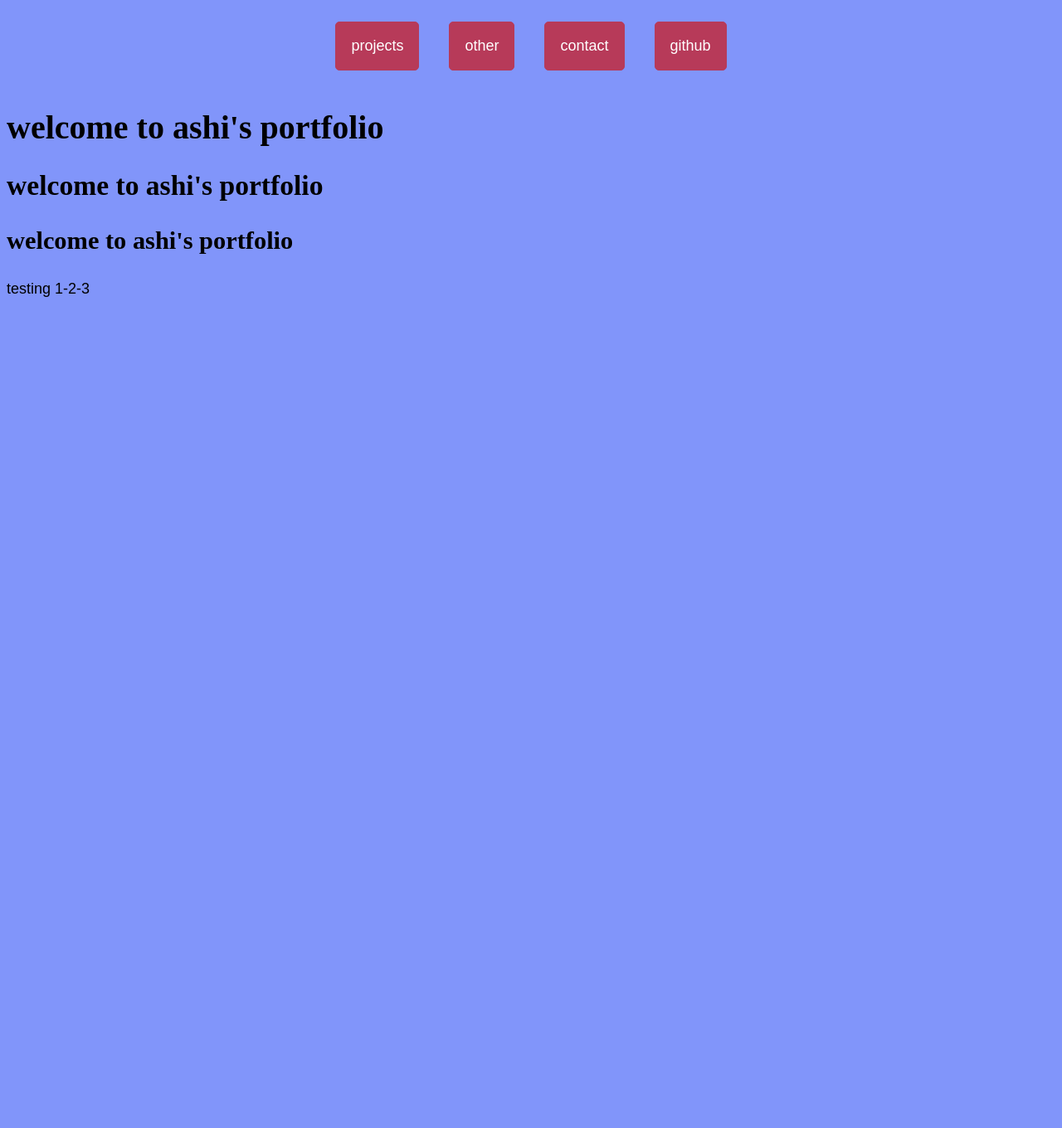
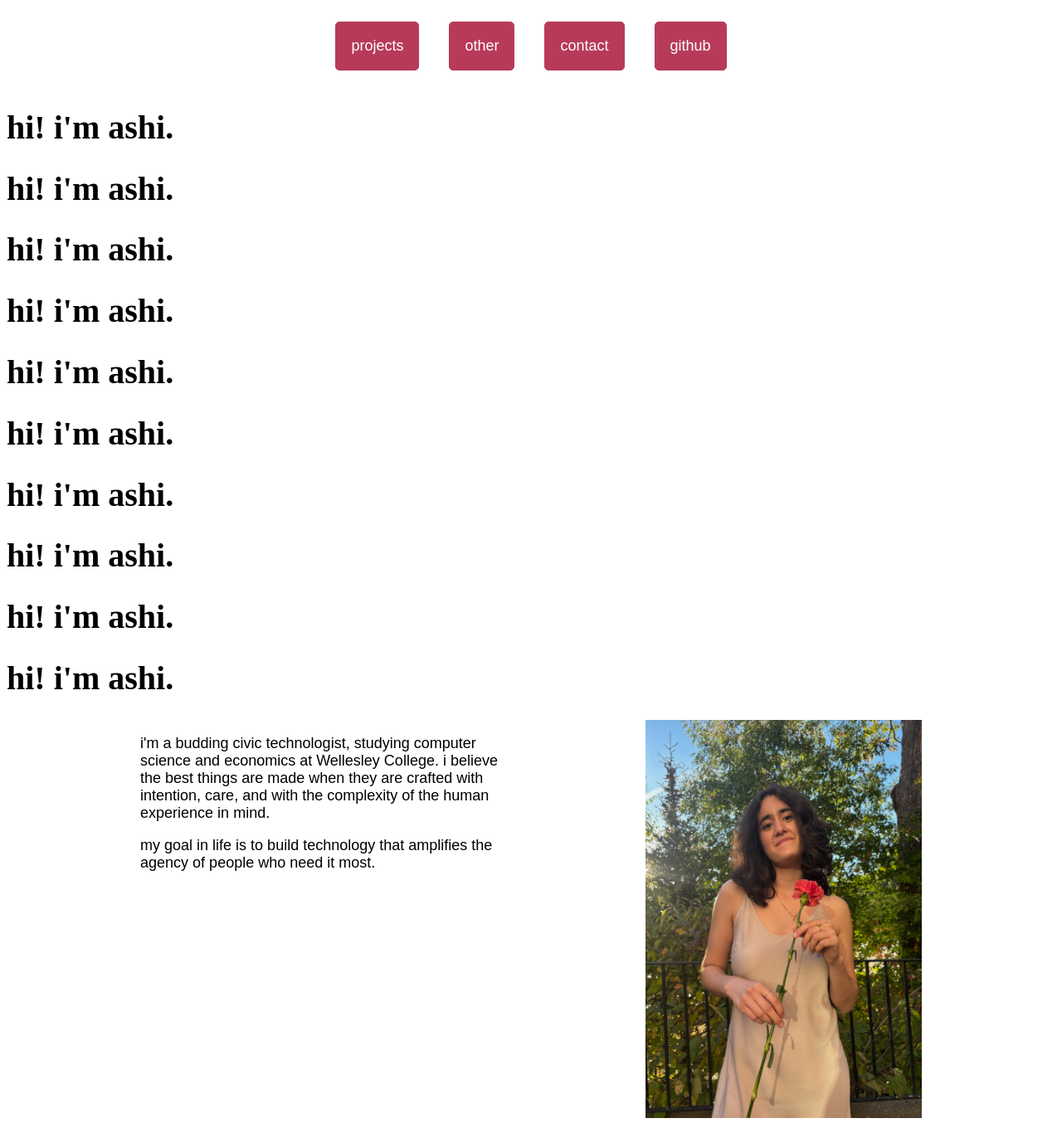
Before and after one commit to ashi-kamra/portfolio, a SvelteKit app: page / in a window 1280 px wide. Shown: the whole page at 83% size. Before the commit the page ends 800 px from the top, so only its background shows below. Built offline with nearby package versions, Linux system fonts and the light colour scheme; a web font is replaced by a local one.

Commit message:
starting marquee

```diff
--- a/src/routes/+page.svelte
+++ b/src/routes/+page.svelte
@@ -1,7 +1,60 @@
-<h1>welcome to ashi's portfolio</h1>
-<h2>welcome to ashi's portfolio</h2>
-<h3>welcome to ashi's portfolio</h3>
+<script>
+    import pic from '$lib/assets/portfolio-pic.jpeg';
+    let text = "hi! i'm ashi. ";
+    let marquee= Array(10).fill(text);
+</script>
 
-<p>
-    testing 1-2-3
-</p>
+<div class="marquee">
+    <div class="marquee-content">
+         {#each marquee as text}
+            <h1>{text}</h1>
+        {/each}
+    </div>
+</div>
+
+<div id="personal-description">
+    <div id="inner-grid">
+        <p>
+        i'm a budding civic technologist, studying computer science and economics at Wellesley College. i believe the best things are made when they are crafted with intention, care, and with the complexity of the human experience in mind.
+        </p>
+        <p>
+            my goal in life is to build technology that amplifies the agency of people who need it most.
+        </p>
+    </div>
+    <picture>
+        <!-- need to figure out how to utilize media queries -->
+        <img src={pic} alt="photo of me holding a flower" />
+
+    </picture>
+</div>
+
+<style>
+
+    .marquee-content {
+        animation: scroll 10s linear infinite;
+    }
+
+    #personal-description {
+        display: flex;
+        justify-content: space-evenly;
+    }
+
+    #inner-grid {
+        width: 35vw;
+    }
+
+    img {
+        height: 60vh;
+        width: 26vw;
+    }
+
+     @keyframes scroll {
+        from {
+            transform: translateX(100%);
+        }
+        to {
+            transform: translateX(-100%);
+        }
+    }
+
+</style>
--- a/static/style.css
+++ b/static/style.css
@@ -1,9 +1,10 @@
 @import url('https://fonts.googleapis.com/css2?family=Fredoka:wdth@96.8&family=Itim&family=Sono:wght@200..800&display=swap');
 @import url('https://fonts.googleapis.com/css2?family=Fredoka:wdth@96.8&family=Itim&family=Platypi:ital,wght@0,300..800;1,300..800&family=Sono:wght@200..800&display=swap');
 html {
-    --main: #8195fa;
+    --main: white;
     --accent1: #b73a59;
     --accent2: #0e823d;
+    --accent3: #3059d1;
 }
 
 h1, h2, h3 {
```
Also changed, not shown: src/lib/assets/portfolio-pic.jpeg (added).
